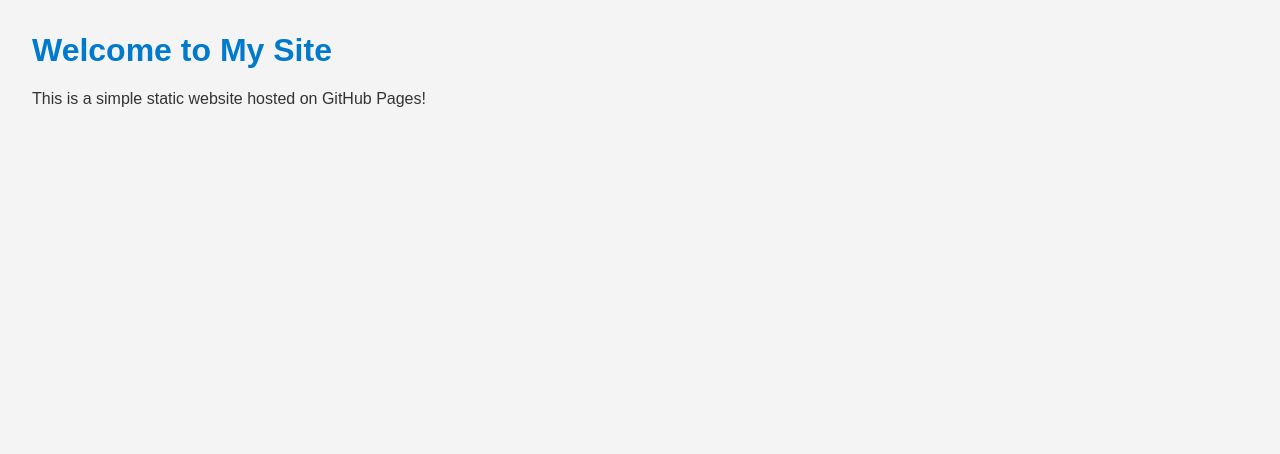
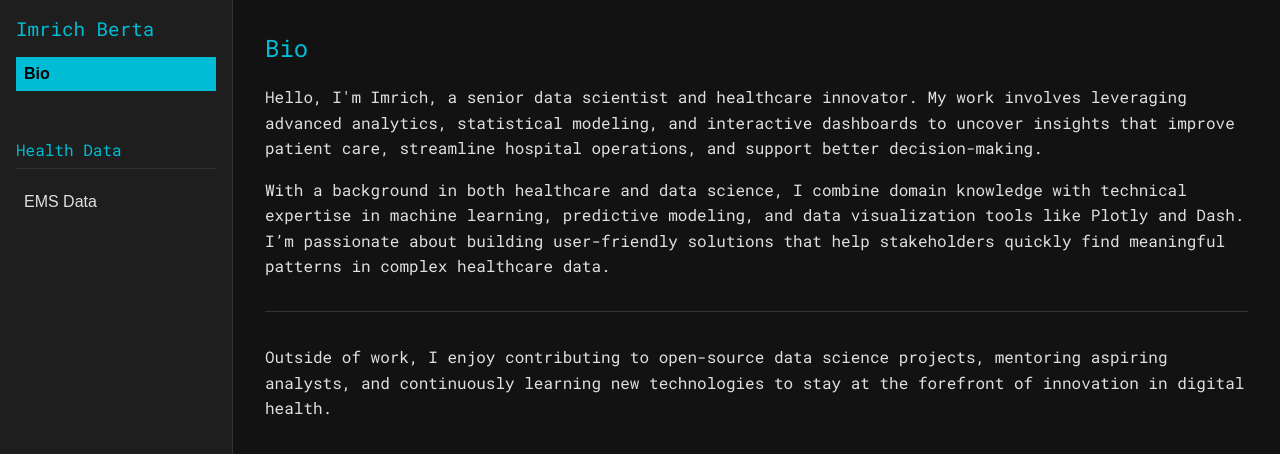
Before and after one commit to imrichberta/myweb, a plain HTML site: page index.html in a window 1280 px wide. Shown: the top 454 px of the page. Drawn offline with Linux system fonts and the light colour scheme; files that its build step writes are made by us from their sources.

Commit message:
Updated index.html content

```diff
--- a/index.html
+++ b/index.html
@@ -3,11 +3,81 @@
 <head>
   <meta charset="UTF-8" />
   <meta name="viewport" content="width=device-width, initial-scale=1.0"/>
-  <title>My Website</title>
-  <link rel="stylesheet" href="css/styles.css" />
+  <title>Imrich Berta</title>
+  <!-- Google Fonts -->
+  <link rel="preconnect" href="https://fonts.gstatic.com">
+  <link href="https://fonts.googleapis.com/css2?family=Roboto+Mono:wght@300;400&display=swap" rel="stylesheet">
+
+  <!-- Link to external CSS file -->
+  <link rel="stylesheet" href="styles.css" />
 </head>
 <body>
-  <h1>Welcome to My Site</h1>
-  <p>This is a simple static website hosted on GitHub Pages!</p>
+  <nav>
+    <h2>Imrich Berta</h2>
+    <!-- Bio tab now placed above Health Data -->
+    <button id="bio-tab" class="active" onclick="showSection('bio')">Bio</button>
+    <div style="margin: 1rem 0;"></div>
+    <h3 class="group-title">Health Data</h3>
+    <button id="ems-tab" onclick="showSection('ems')">EMS Data</button>
+  </nav>
+  <main>
+    <section id="bio" class="active">
+      <h1>Bio</h1>
+      <p>
+        Hello, I'm Imrich, a senior data scientist and healthcare innovator.
+        My work involves leveraging advanced analytics, statistical modeling, and
+        interactive dashboards to uncover insights that improve patient care,
+        streamline hospital operations, and support better decision-making.
+      </p>
+      <p>
+        With a background in both healthcare and data science, I combine domain
+        knowledge with technical expertise in machine learning, predictive modeling,
+        and data visualization tools like Plotly and Dash. I’m passionate about
+        building user-friendly solutions that help stakeholders quickly find
+        meaningful patterns in complex healthcare data.
+      </p>
+      <hr>
+      <p>
+        Outside of work, I enjoy contributing to open-source data science projects,
+        mentoring aspiring analysts, and continuously learning new technologies to
+        stay at the forefront of innovation in digital health.
+      </p>
+    </section>
+
+    <section id="ems">
+      <h1>EMS Data</h1>
+      <p>
+        Below is a live dashboard embedding EMS (Emergency Medical Services) data.
+        Here, we analyze call volumes, response times, dispatch outcomes, and patient
+        demographics. By surfacing these insights, stakeholders can identify where
+        resources are needed most, track performance metrics, and optimize emergency
+        response protocols.
+      </p>
+      <hr>
+      <p>
+        [Replace this paragraph or embed with an iframe or Plotly Dash app once you
+        deploy your dashboard. For now, this is a placeholder.]
+      </p>
+    </section>
+  </main>
+
+  <script>
+    function showSection(sectionId) {
+      // Remove active class from all sections
+      document.querySelectorAll('main section').forEach(sec => sec.classList.remove('active'));
+      // Show selected section
+      document.getElementById(sectionId).classList.add('active');
+
+      // Update tab styles
+      document.getElementById('bio-tab').classList.remove('active');
+      document.getElementById('ems-tab').classList.remove('active');
+
+      if (sectionId === 'bio') {
+        document.getElementById('bio-tab').classList.add('active');
+      } else {
+        document.getElementById('ems-tab').classList.add('active');
+      }
+    }
+  </script>
 </body>
 </html>
--- a/styles.css
+++ b/styles.css
@@ -1,10 +1,93 @@
 body {
-    font-family: sans-serif;
-    margin: 2rem;
-    background: #f4f4f4;
-    color: #333;
+    margin: 0;
+    font-family: 'Roboto Mono', monospace;
+    background: #121212;
+    color: #e0e0e0;
+    display: flex;
+    height: 100vh;
+    overflow: hidden;
   }
 
-  h1 {
-    color: #007ACC;
+  /* Sidebar (Nav) */
+  nav {
+    width: 200px;
+    background: #1e1e1e;
+    border-right: 1px solid #333;
+    display: flex;
+    flex-direction: column;
+    padding: 1rem;
   }
+
+  nav h2 {
+    color: #00bcd4;
+    margin-top: 0;
+    margin-bottom: 1rem;
+    font-weight: 400;
+    font-size: 1.2rem;
+  }
+
+  /* Group title styling */
+  .group-title {
+    margin: 1rem 0;
+    font-size: 1rem;
+    font-weight: 400;
+    color: #00bcd4;
+    border-bottom: 1px solid #333;
+    padding-bottom: 0.5rem;
+  }
+
+  nav button {
+    background: none;
+    border: none;
+    text-align: left;
+    padding: 0.5rem;
+    width: 100%;
+    font-size: 1rem;
+    color: #e0e0e0;
+    cursor: pointer;
+  }
+
+  nav button:hover {
+    background: #2b2b2b;
+  }
+
+  /* Selected state for active tab */
+  nav button.active {
+    background: #00bcd4;
+    color: #000;
+    font-weight: bold;
+  }
+
+  /* Main Content Area */
+  main {
+    flex: 1;
+    padding: 2rem;
+    overflow: auto;
+  }
+
+  /* Sections inside main */
+  section {
+    display: none; /* hidden by default, controlled by JS */
+  }
+
+  section.active {
+    display: block;
+  }
+
+  /* Headings & Body Text */
+  h1, h2, h3 {
+    font-weight: 400;
+    color: #00bcd4;
+    margin-top: 0;
+  }
+
+  p {
+    line-height: 1.6;
+  }
+
+  /* Minimalistic horizontal rule as a subtle divider */
+  hr {
+    border: none;
+    border-top: 1px solid #333;
+    margin: 2rem 0;
+  }
```
